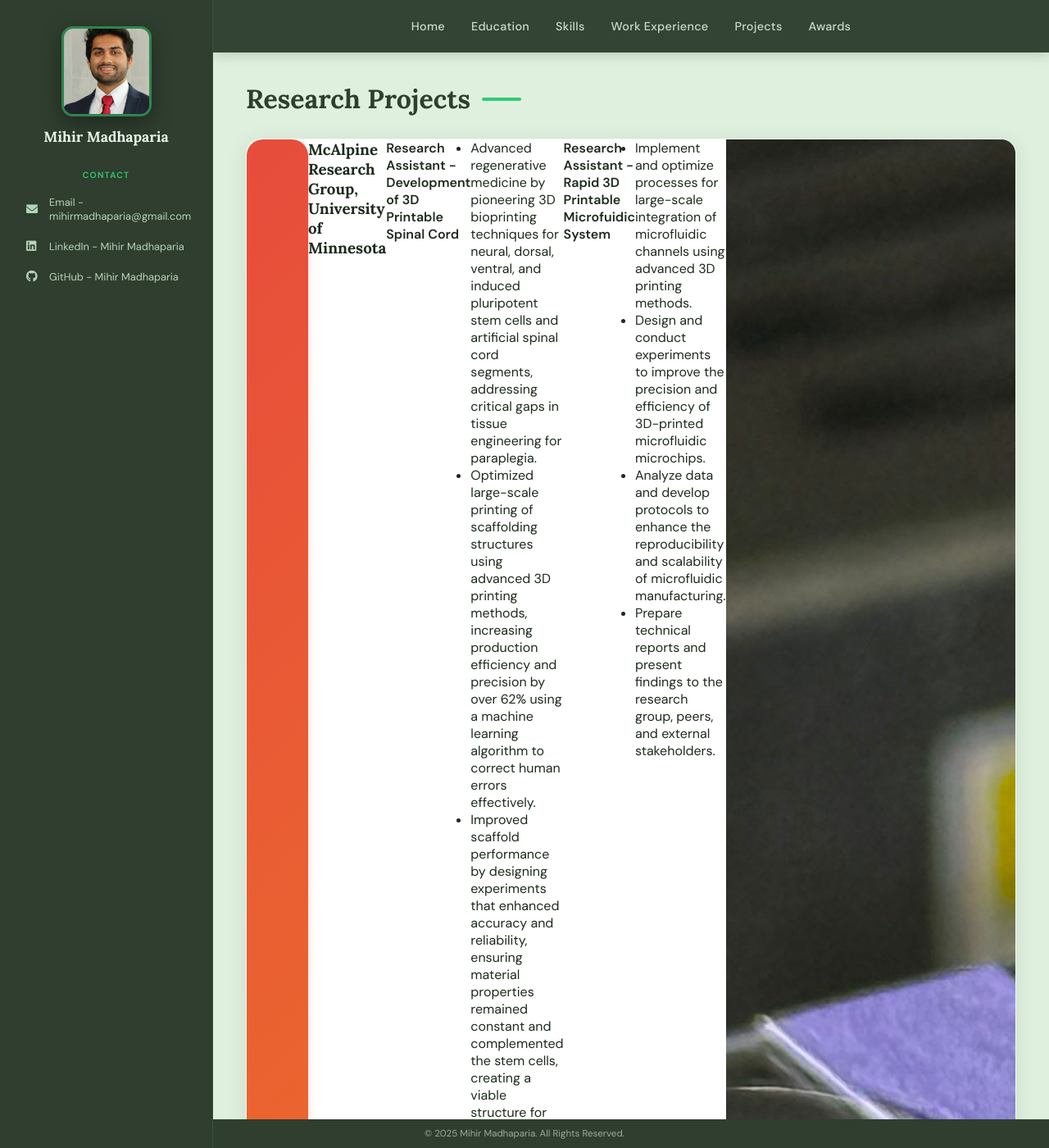
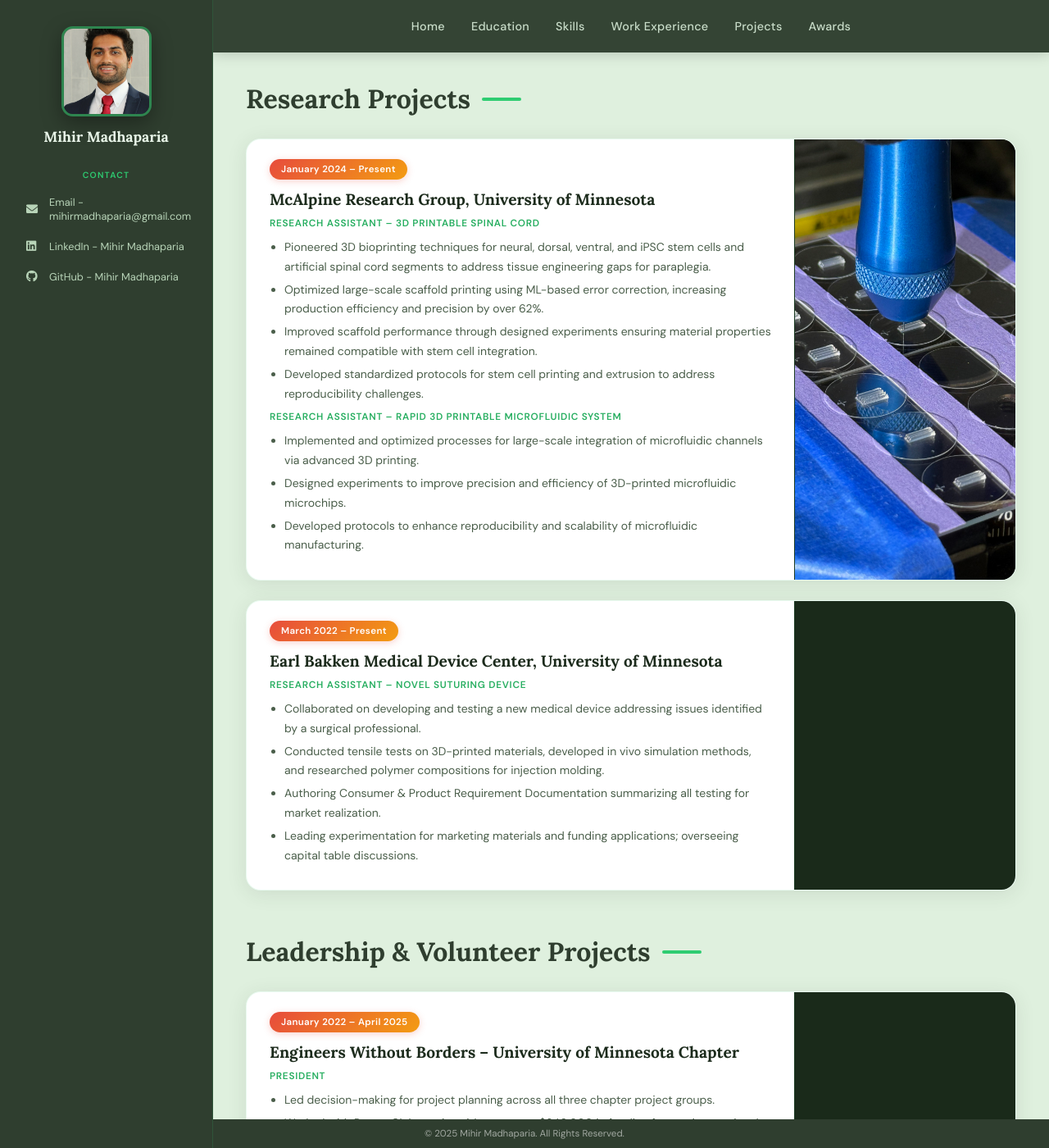
Before and after one commit to mihirmadhaparia/mihirmadhaparia.github.io, a Jekyll site: the page built from projects.html, in a window 1280 px wide and 1400 px high. Shown: the whole window at 82% size. Built offline with Jekyll 4.4.1, drawn with Linux system fonts in a browser that asks for light colours; some of the changed text lies outside the part shown.

Commit message:
Refactor research and leadership project descriptions

```diff
--- a/projects.html
+++ b/projects.html
@@ -6,102 +6,131 @@ permalink: /projects/
 
 <section id="projects" class="section">
     <h2 class="section-heading">Research Projects</h2>
-    <div class="experience-box gradient">
-    <div class="date-box">January 2024 - Present</div>
+
+    <!-- McAlpine Research Group -->
+    <div class="experience-box">
+        <div class="card-content">
+            <div class="date-box">January 2024 – Present</div>
             <h3>McAlpine Research Group, University of Minnesota</h3>
-        <p><strong>Research Assistant - Development of 3D Printable Spinal Cord</strong></p>
+            <p><strong>Research Assistant – 3D Printable Spinal Cord</strong></p>
             <ul>
-            <li>Advanced regenerative medicine by pioneering 3D bioprinting techniques for neural, dorsal, ventral, and induced pluripotent stem cells and artificial spinal cord segments, addressing critical gaps in tissue engineering for paraplegia.</li>
-            <li>Optimized large-scale printing of scaffolding structures using advanced 3D printing methods, increasing production efficiency and precision by over 62% using a machine learning algorithm to correct human errors effectively.</li>
-            <li>Improved scaffold performance by designing experiments that enhanced accuracy and reliability, ensuring material properties remained constant and complemented the stem cells, creating a viable structure for biological growth.</li>
-            <li>Addressed reproducibility challenges by analyzing data and developing standardized protocols for stem cell printing and extrusion.</li>
+                <li>Pioneered 3D bioprinting techniques for neural, dorsal, ventral, and iPSC stem cells and artificial spinal cord segments to address tissue engineering gaps for paraplegia.</li>
+                <li>Optimized large-scale scaffold printing using ML-based error correction, increasing production efficiency and precision by over 62%.</li>
+                <li>Improved scaffold performance through designed experiments ensuring material properties remained compatible with stem cell integration.</li>
+                <li>Developed standardized protocols for stem cell printing and extrusion to address reproducibility challenges.</li>
             </ul>
-
-        <p><strong>Research Assistant - Rapid 3D Printable Microfuidic System</strong></p>
+            <p><strong>Research Assistant – Rapid 3D Printable Microfluidic System</strong></p>
             <ul>
-            <li>Implement and optimize processes for large-scale integration of microfluidic channels using advanced 3D printing methods.</li>
-            <li>Design and conduct experiments to improve the precision and efficiency of 3D-printed microfluidic microchips.</li>
-            <li>Analyze data and develop protocols to enhance the reproducibility and scalability of microfluidic manufacturing.</li>
-            <li>Prepare technical reports and present findings to the research group, peers, and external stakeholders.</li>
+                <li>Implemented and optimized processes for large-scale integration of microfluidic channels via advanced 3D printing.</li>
+                <li>Designed experiments to improve precision and efficiency of 3D-printed microfluidic microchips.</li>
+                <li>Developed protocols to enhance reproducibility and scalability of microfluidic manufacturing.</li>
             </ul>
-        <div class="image-carousel">
-            <img src="https://mihirmadhaparia.com/assets/images/scaffold.jpg" alt="Experience 1 - Image 1">
+        </div>
+        <div class="card-image-panel" data-count="1">
+            <div class="carousel-track-wrapper">
+                <div class="carousel-track">
+                    <div class="carousel-slide"><img src="https://mihirmadhaparia.com/assets/images/scaffold.jpg" alt="Scaffold structure"></div>
+                </div>
+            </div>
+            <div class="carousel-controls">
+                <button class="carousel-btn prev" aria-label="Previous"><i class="fa-solid fa-chevron-left"></i></button>
+                <div class="carousel-dots"><button class="carousel-dot active"></button></div>
+                <button class="carousel-btn next" aria-label="Next"><i class="fa-solid fa-chevron-right"></i></button>
+            </div>
         </div>
     </div>
 
-    <div class="experience-box gradient">
-    <div class="date-box">March 2022 - Present</div>
+    <!-- Bakken Medical Device Center -->
+    <div class="experience-box">
+        <div class="card-content">
+            <div class="date-box">March 2022 – Present</div>
             <h3>Earl Bakken Medical Device Center, University of Minnesota</h3>
-        <p><strong>Research Assistant - Invention of Novel Suturing Device</strong></p>
+            <p><strong>Research Assistant – Novel Suturing Device</strong></p>
             <ul>
-            <li>Collaborate on developing and testing a new medical device to address issues identified by a surgical industry professional.</li>
-            <li> Conducted tensile tests on 3D printed materials, developed complex in vivo simulation test methods, and researched custom polymer compositions for smooth injection molding and improved dimensional tolerancing to ensure lower error margins.</li>
-            <li>Work on authoring Consumer & Product Requirement Documentation, summarizing all testing efforts for market realization.</li>
-            <li>Lead further experimentation for marketing material and requirements of funding applications.</li>
-            <li>Overseeing the planning of capital table discussion for future product plans and distribution of funding raised.</li>
+                <li>Collaborated on developing and testing a new medical device addressing issues identified by a surgical professional.</li>
+                <li>Conducted tensile tests on 3D-printed materials, developed in vivo simulation methods, and researched polymer compositions for injection molding.</li>
+                <li>Authoring Consumer &amp; Product Requirement Documentation summarizing all testing for market realization.</li>
+                <li>Leading experimentation for marketing materials and funding applications; overseeing capital table discussions.</li>
             </ul>
+        </div>
+        <div class="card-image-panel" data-count="0">
+            <!-- No images currently -->
+        </div>
     </div>
 </section>
 
 <section id="leadership" class="section">
-    <h2 class="section-heading">Leadership & Volunteer Projects</h2>
-    <div class="experience-box gradient">
-    <div class="date-box">January 2022 - April 2025</div>
-        <h3>Engineers Without Borders- University of Minnesota Chapter</h3>
+    <h2 class="section-heading">Leadership &amp; Volunteer Projects</h2>
+
+    <!-- Engineers Without Borders -->
+    <div class="experience-box">
+        <div class="card-content">
+            <div class="date-box">January 2022 – April 2025</div>
+            <h3>Engineers Without Borders – University of Minnesota Chapter</h3>
             <p><strong>President</strong></p>
             <ul>
-            <li>Lead decision-making processes for project planning and execution for all three project groups encompassed by the chapter.</li>
-            <li>Represent the chapter at donor events, fostering relationships and securing funding for ongoing and future projects.</li>
-            <li>Worked closely with Rotary Clubs nationwide to increase student volunteering opportunities and secure project funding for two international and one local project summing up to $340,000.</li>
-            <li>Oversee and guide team members to ensure successful project outcomes and alignment with organizational goals.</li>
+                <li>Led decision-making for project planning across all three chapter project groups.</li>
+                <li>Worked with Rotary Clubs nationwide to secure $340,000 in funding for two international and one local project.</li>
+                <li>Represented the chapter at donor events, fostering relationships and securing ongoing funding.</li>
             </ul>
-        <p><strong>Project Lead - East Africa Project</strong></p>
+            <p><strong>Project Lead – East Africa Project</strong></p>
             <ul>
-            <li>Led East Africa group to assist small villages in rural East Africa meet their demands for water and improved sanitation.</li>
-            <li>Engaged with the chapter’s professional mentors to gain knowledge and inspiration on various aspects of the project.</li>
-            <li>Worked with international partners in drafting contractual documents between our chapter and partnered NGO’s.</li>
-            <li>Collaborated with peers in fundraising and finance allocations to create a full budget outline for the project.</li>
+                <li>Led the East Africa group in assisting rural villages with water access and improved sanitation.</li>
+                <li>Collaborated with international partners on contractual documents between the chapter and NGO partners.</li>
+                <li>Managed fundraising and budget planning for the full project lifecycle.</li>
             </ul>
         </div>
+        <div class="card-image-panel" data-count="0">
+            <!-- Add images here if available -->
+        </div>
+    </div>
 
-    <div class="experience-box gradient">
-    <div class="date-box">April 2022 - April 2024</div>
+    <!-- Science & Engineering Student Board -->
+    <div class="experience-box">
+        <div class="card-content">
+            <div class="date-box">April 2022 – April 2024</div>
             <h3>Science and Engineering Student Board, University of Minnesota</h3>
             <p><strong>Director of Academic Affairs Committee</strong></p>
             <ul>
-            <li>Advocated for students within the College of Science and Engineering through student surveys and policy implementation.</li>
-            <li>Collaborated with multiple other student-advocating student groups to ensure that student voices are amplified to administration.</li>
-            <li>Created opportunities for students to engage with professionals through panels and events.</li>
+                <li>Advocated for students in the College of Science and Engineering via surveys and policy implementation.</li>
+                <li>Collaborated with student advocacy groups to amplify student voices to administration.</li>
             </ul>
-
             <p><strong>Director of Sustainability Committee</strong></p>
             <ul>
-            <li>Led a team of environmentally conscious students in advocating for improvement within the university community.</li>
-            <li>Collaborated with the Minnesota Student Association to ensure reduced wastage through policy enforcement on campus.</li>
-            <li>Created opportunities for students to engage with professionals in sustainable development-related fields.</li>
-            <li>Advocated for students and faculty to the Dean's offices to amplify the students’ voices and ensure positive change.</li>
+                <li>Led a team advocating for environmental improvement within the university community.</li>
+                <li>Collaborated with the Minnesota Student Association to enforce campus waste-reduction policies.</li>
+                <li>Created opportunities for students to engage with professionals in sustainable development.</li>
             </ul>
         </div>
+        <div class="card-image-panel" data-count="0"></div>
+    </div>
 
-    <div class="experience-box gradient">
-    <div class="date-box">September 2022 - May 2023</div>
-        <h3>College of Science & Engineering STEM Mentor</h3>
+    <!-- STEM Mentor -->
+    <div class="experience-box">
+        <div class="card-content">
+            <div class="date-box">September 2022 – May 2023</div>
+            <h3>College of Science &amp; Engineering STEM Mentor</h3>
             <p><strong>Cancer and Cardiovascular Research Center, University of Minnesota</strong></p>
             <ul>
-            <li>Tutored high school students from underlying social, cultural, and economic local communities on experiences in STEM.</li>
-            <li>Illuminated several young minds on the various aspects of STEM and inspired students to consider a future in STEM.</li>
-            <li>Pioneered lab sessions to give students a more immersive STEM experience by integrating hands-on experiences.</li>
+                <li>Tutored high school students from underserved communities on STEM experiences and pathways.</li>
+                <li>Inspired students to consider futures in STEM through immersive hands-on lab sessions.</li>
             </ul>
         </div>
+        <div class="card-image-panel" data-count="0"></div>
+    </div>
 
-    <div class="experience-box gradient">
-    <div class="date-box">January 2022 - December 2022</div>
+    <!-- Plumb Bob -->
+    <div class="experience-box">
+        <div class="card-content">
+            <div class="date-box">January 2022 – December 2022</div>
             <h3>Plumb Bob, University of Minnesota</h3>
             <p><strong>Officer</strong></p>
             <ul>
-            <li>Coordinated and collaborated for College of Science and Engineering week.</li>
-            <li>Determined events that would be executed with funds and resources available.</li>
-            <li>Oversaw and ran media and marketing for the college-wide event.</li>
+                <li>Coordinated events for College of Science and Engineering Week.</li>
+                <li>Determined events and allocated available funds and resources.</li>
+                <li>Oversaw media and marketing for the college-wide event.</li>
             </ul>
         </div>
+        <div class="card-image-panel" data-count="0"></div>
+    </div>
 </section>
```
Lines whose indentation alone changed are shown as unchanged.
